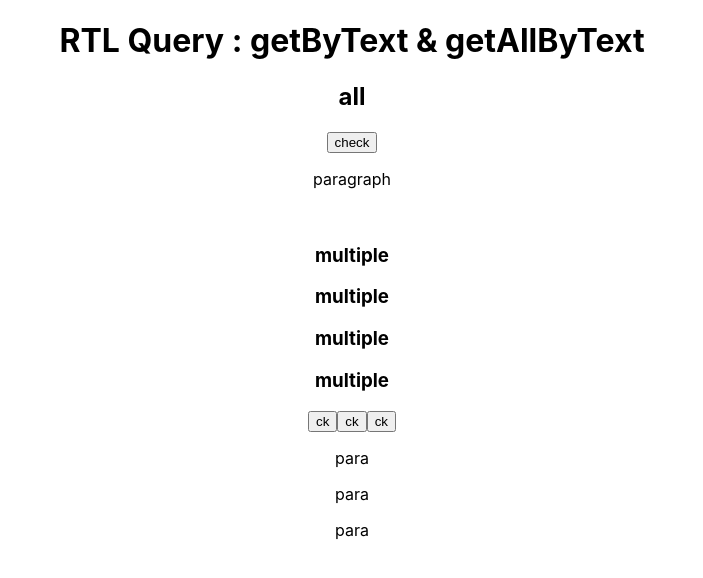
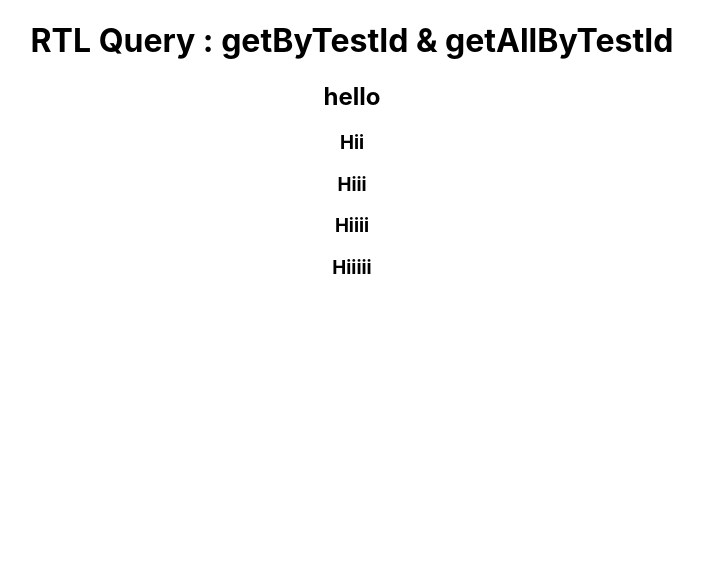
Before and after one commit to Kirttinath/react_testing_lib, a React (Create React App) app in the folder test_1/: page / in a window 1280 px wide. Shown: the top 578 px of the page, without its empty margins (288-991 px from the left). Built offline with nearby package versions, Linux system fonts and the light colour scheme.

Commit message:
getByTestId and getAllByTestId RTL query Implementation

```diff
--- /dev/null
+++ b/test_1/src/TestId.js
@@ -0,0 +1,16 @@
+import React from "react";
+
+const TestId = () => {
+  return (
+    <div style={{ textAlign: "center" }}>
+      <h1>RTL Query : getByTestId & getAllByTestId</h1>
+      <h2 data-testid="id1">hello</h2>
+      <h3 data-testid="id2">Hii</h3>
+      <h3 data-testid="id2">Hiii</h3>
+      <h3 data-testid="id2">Hiiii</h3>
+      <h3 data-testid="id2">Hiiiii</h3>
+    </div>
+  );
+};
+
+export default TestId;
--- a/test_1/src/index.js
+++ b/test_1/src/index.js
@@ -11,6 +11,7 @@ import AllByRole from "./AllByRole";
 import LabelText from "./LabelText";
 import PlaceholderTest from "./PlaceholderTest";
 import Text from "./Text";
+import TestId from "./TestId";
 
 const root = ReactDOM.createRoot(document.getElementById("root"));
 root.render(
@@ -22,8 +23,9 @@ root.render(
     <CustomRole />
     <AllByRole />
     <LabelText />
-    <PlaceholderTest /> */}
-    <Text />
+    <PlaceholderTest />
+    <Text /> */}
+    <TestId/>
   </React.StrictMode>
 );
 
```
Also changed, not shown: 1 other file (tests, documents, lock files or other folders).
